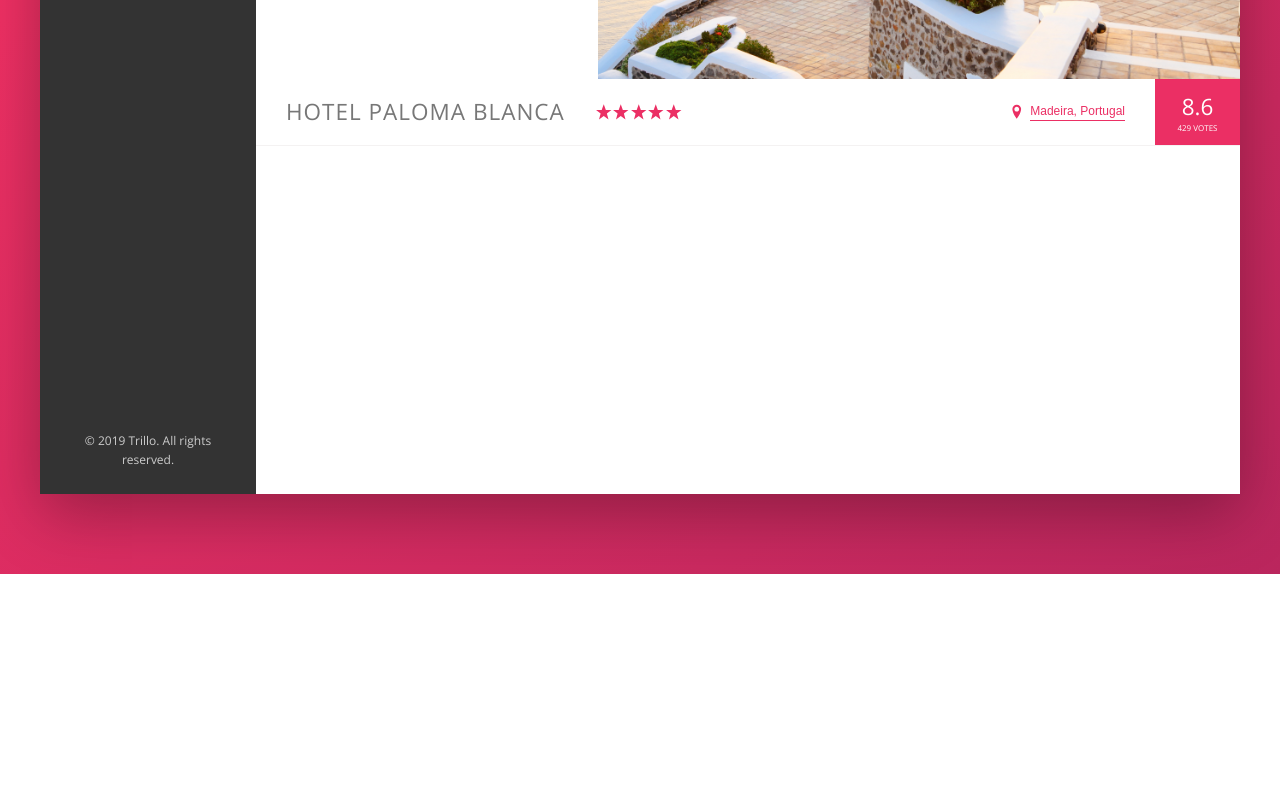
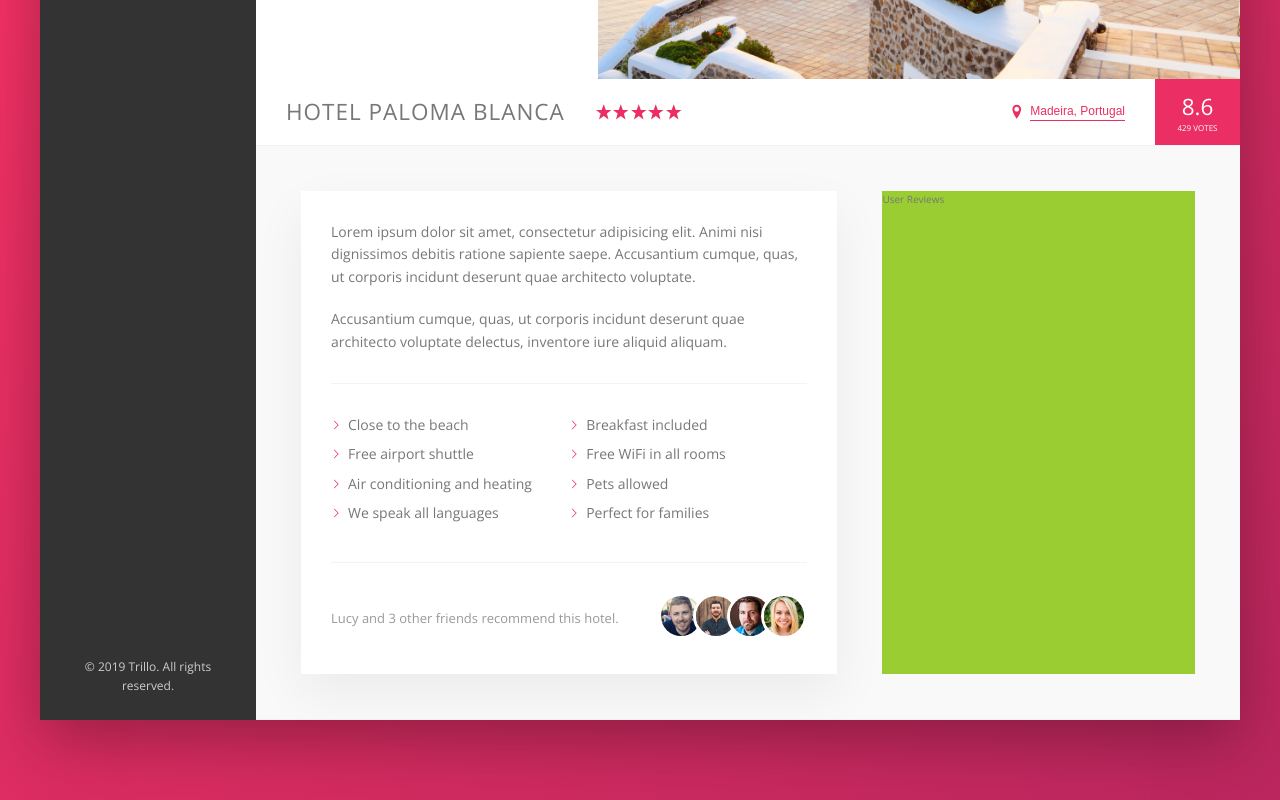
Before and after one commit to liviupreda/trillo, a website: page index.html in a window 1280 px wide. Shown: the part 456-1256 px from the top of the page. Before the commit the page ends 1030 px from the top, so only its background shows below. Drawn offline with nearby package versions, Linux system fonts and the light colour scheme.

Commit message:
build & style hotel details section

```diff
--- a/index.html
+++ b/index.html
@@ -98,9 +98,9 @@
           </div>
         </nav>
 
-        <!-- HOTEL OVERVIEW; Images & Heading Bar -->
+        <main class="hotel-view">
+          <!-- HOTEL IMAGES -->
 
-        <main class="hotel-view">
           <div class="gallery">
             <figure class="gallery__item">
               <img
@@ -124,6 +124,9 @@
               />
             </figure>
           </div>
+
+          <!-- HOTEL OVERVIEW -->
+
           <div class="overview">
             <h1 class="overview__heading">
               Hotel Paloma Blanca
@@ -156,6 +159,64 @@
               <div class="overview__rating-count">429 Votes</div>
             </div>
           </div>
+
+          <!-- HOTEL DETAILS -->
+
+          <div class="details">
+            <div class="description">
+              <p class="paragraph">
+                Lorem ipsum dolor sit amet, consectetur adipisicing elit. Animi
+                nisi dignissimos debitis ratione sapiente saepe. Accusantium
+                cumque, quas, ut corporis incidunt deserunt quae architecto
+                voluptate.
+              </p>
+              <p class="paragraph">
+                Accusantium cumque, quas, ut corporis incidunt deserunt quae
+                architecto voluptate delectus, inventore iure aliquid aliquam.
+              </p>
+              <ul class="list">
+                <li class="list__item">Close to the beach</li>
+                <li class="list__item">Breakfast included</li>
+                <li class="list__item">Free airport shuttle</li>
+                <li class="list__item">Free WiFi in all rooms</li>
+                <li class="list__item">Air conditioning and heating</li>
+                <li class="list__item">Pets allowed</li>
+                <li class="list__item">We speak all languages</li>
+                <li class="list__item">Perfect for families</li>
+              </ul>
+
+              <div class="recommend">
+                <p class="recommend__count">
+                  Lucy and 3 other friends recommend this hotel.
+                </p>
+                <div class="recommend__friends">
+                  <img
+                    src="img/user-3.jpg"
+                    alt="Friend 1"
+                    class="recommend__photo"
+                  />
+                  <img
+                    src="img/user-4.jpg"
+                    alt="Friend 2"
+                    class="recommend__photo"
+                  />
+                  <img
+                    src="img/user-5.jpg"
+                    alt="Friend 3"
+                    class="recommend__photo"
+                  />
+                  <img
+                    src="img/user-6.jpg"
+                    alt="Friend 4"
+                    class="recommend__photo"
+                  />
+                </div>
+              </div>
+            </div>
+            <div class="user-reviews">
+              User Reviews
+            </div>
+          </div>
         </main>
       </div>
     </div>
--- a/scss/_base.scss
+++ b/scss/_base.scss
@@ -31,7 +31,10 @@ Grey dark 3: #999
   --color-gray-dark-2: #777;
   --color-gray-dark-3: #999;
 
+  --shadow-light: 0 2rem 5rem rgba(0, 0, 0, 0.06);
   --shadow-dark: 0 2rem 6rem rgba(0, 0, 0, 0.3);
+
+  --border-bottom-1: 1px solid var(--color-gray-light-2);
 }
 
 * {
--- a/scss/_components.scss
+++ b/scss/_components.scss
@@ -210,7 +210,7 @@
 .overview {
   display: flex;
   align-items: center;
-  border-bottom: 1px solid var(--color-gray-light-2);
+  border-bottom: var(--border-bottom-1);
 
   &__heading {
     font-size: 2.25rem;
@@ -307,3 +307,81 @@
     box-shadow: none;
   }
 }
+
+/****************
+/* PARAGRAPH
+/****************/
+
+.paragraph:not(:last-of-type) {
+  margin-bottom: 2rem;
+}
+
+/****************
+/* LIST
+/****************/
+
+.list {
+  list-style: none;
+  margin: 3rem 0;
+  padding: 3rem 0;
+  border-top: var(--border-bottom-1);
+  border-bottom: var(--border-bottom-1);
+
+  display: flex;
+  flex-wrap: wrap;
+
+  &__item {
+    flex: 0 0 50%;
+    margin-bottom: 0.7rem;
+  }
+
+  // Include individual icon chevron-thin-right.svg as background image
+  &__item::before {
+    content: '';
+    display: inline-block;
+    height: 1rem;
+    width: 1rem;
+    margin-right: 0.7rem;
+
+    // Approach for older browsers with no CSS mask support
+    // background-image: url(../img/chevron-thin-right.svg);
+    // background-size: cover;
+
+    background-color: var(--color-primary);
+    -webkit-mask-image: url(../img/chevron-thin-right.svg);
+    -webkit-mask-size: cover;
+    mask-image: url(../img/chevron-thin-right.svg);
+    mask-size: cover;
+  }
+}
+
+/****************
+/* RECOMMEND
+/****************/
+
+.recommend {
+  font-size: 1.3rem;
+  color: var(--color-gray-dark-3);
+
+  display: flex;
+  align-items: center;
+
+  &__count {
+    margin-right: auto;
+  }
+
+  &__friends {
+  }
+
+  &__photo {
+    box-sizing: content-box;
+    height: 4rem;
+    width: 4rem;
+    border-radius: 50%;
+    border: 3px solid #fff;
+
+    &:not(:last-child) {
+      margin-right: -1.5rem;
+    }
+  }
+}
--- a/scss/_layout.scss
+++ b/scss/_layout.scss
@@ -10,7 +10,7 @@
   font-size: 1.4rem;
   height: 7rem;
   background-color: #fff;
-  border-bottom: 1px solid var(--color-gray-light-2);
+  border-bottom: var(--border-bottom-1);
   display: flex;
   justify-content: space-between;
   align-items: center;
@@ -30,7 +30,26 @@
 
 .hotel-view {
   background-color: #fff;
-  // TEST
-  height: 80rem;
   flex: 1;
 }
+
+.details {
+  display: flex;
+  padding: 4.5rem;
+  background-color: var(--color-gray-light-1);
+  border-bottom: var(--border-bottom-1);
+}
+
+.description {
+  font-size: 1.4rem;
+  background-color: #fff;
+  box-shadow: var(--shadow-light);
+  padding: 3rem;
+  flex: 0 0 60%;
+  margin-right: 4.5rem;
+}
+
+.user-reviews {
+  background-color: yellowgreen;
+  flex: 1;
+}
```
Also changed, not shown: css/style.css.
